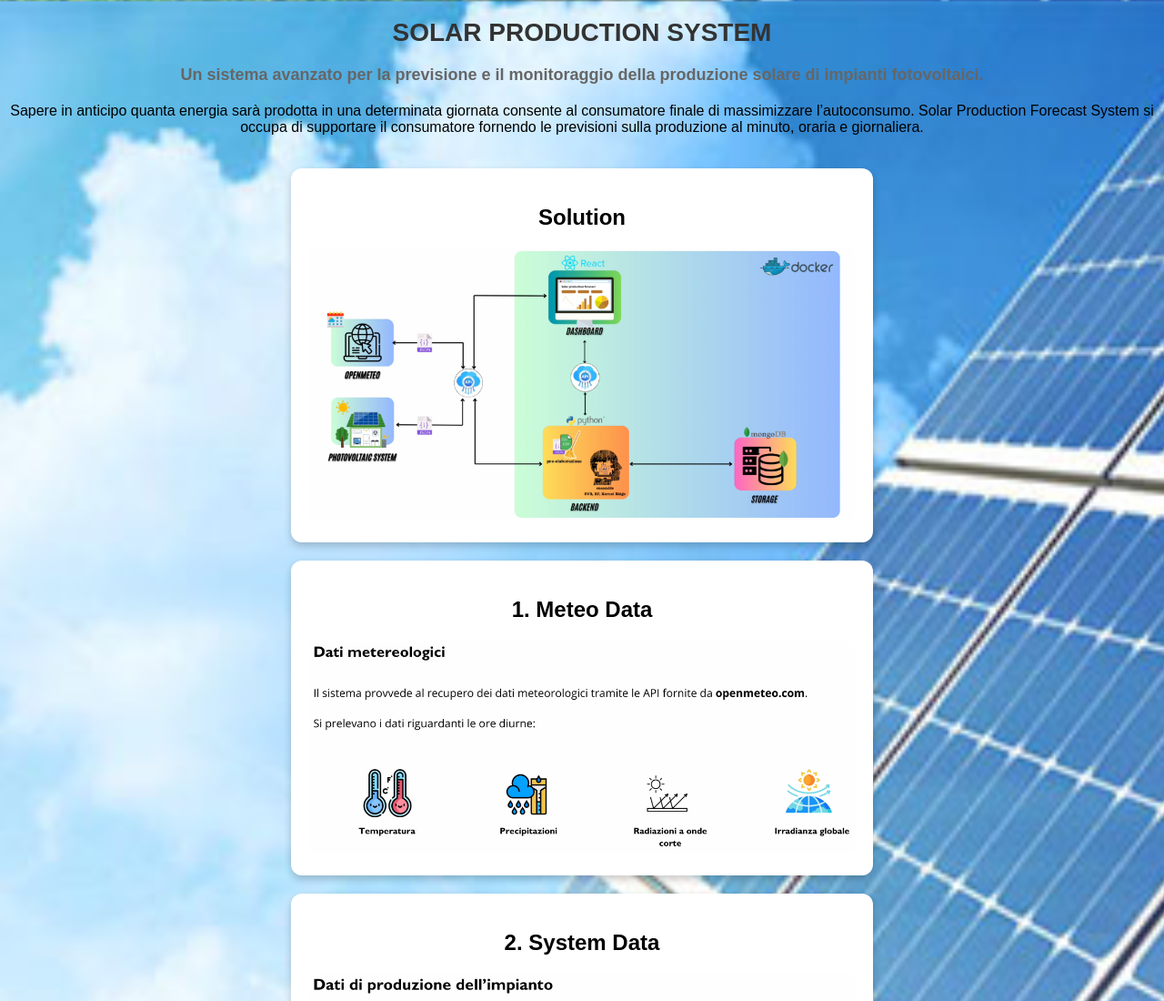
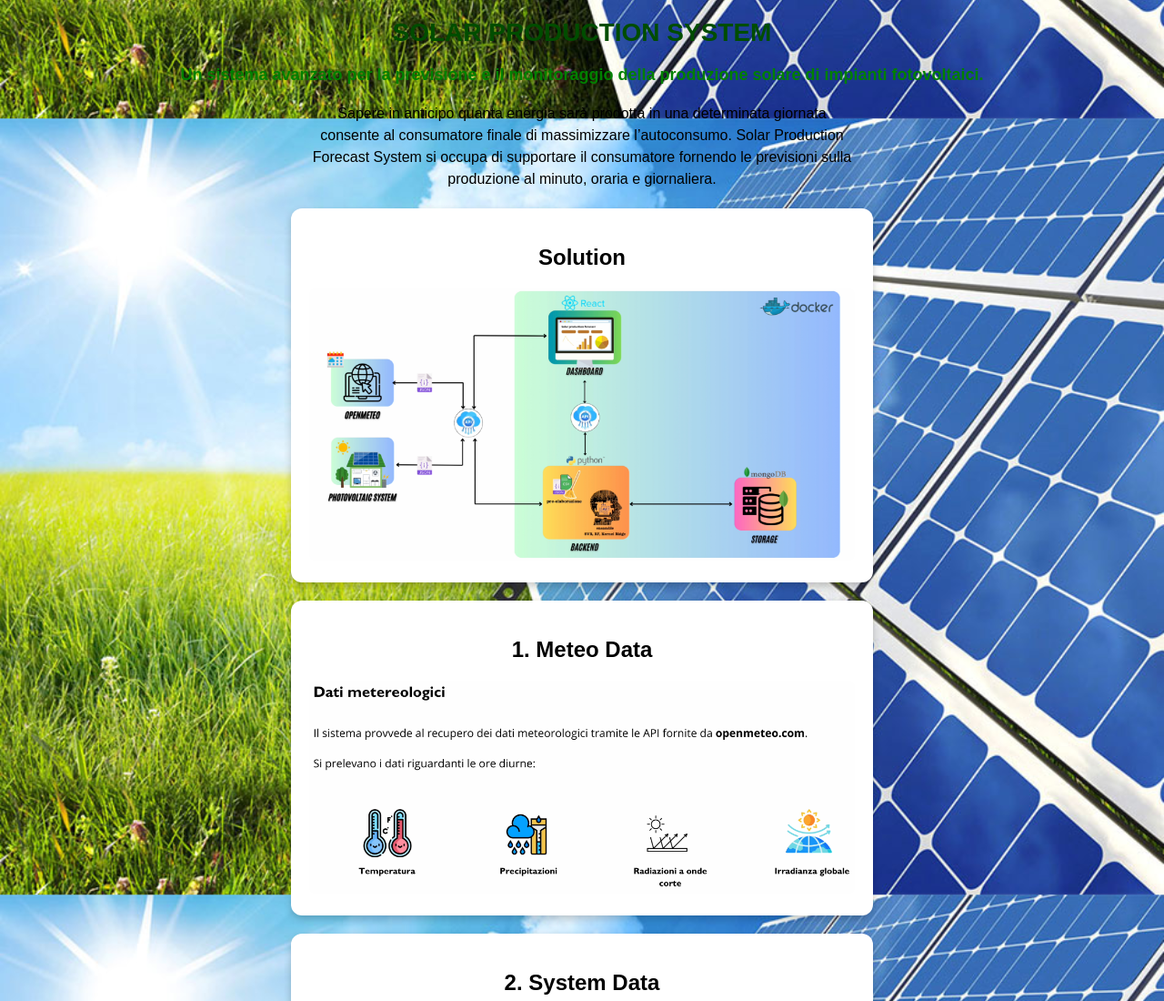
Before and after one commit to GErroi/iot-project-2023-2024-dashboard-backend-Belcuore-Erroi, a plain HTML site: page index.html in a window 1280 px wide. Shown: the top 1100 px of the page at 91% size. Drawn offline with Linux system fonts and the light colour scheme.

Commit message:
Update styles.css

```diff
--- a/styles.css
+++ b/styles.css
@@ -5,20 +5,29 @@ body {
     margin: 0;
     padding: 0;
     background-image: url('sfondo.png');
-    background-size: cover;
+    background-size: contain;
     background-position: center;
 }
 
 h1 {
     margin: 20px 0;
     font-size: 28px;
-    color: #333;
+    color: #004d00;
 }
 
 .subtitle {
     font-size: 18px;
-    color: #666;
+    color: #008000;
     margin-bottom: 20px;
+}
+
+p.caption {
+    font-size: 16px;
+    color: #000; /* Nero */
+    max-width: 600px;
+    margin: auto;
+    padding: 0 10px;
+    line-height: 1.5;
 }
 
 .container {
```
